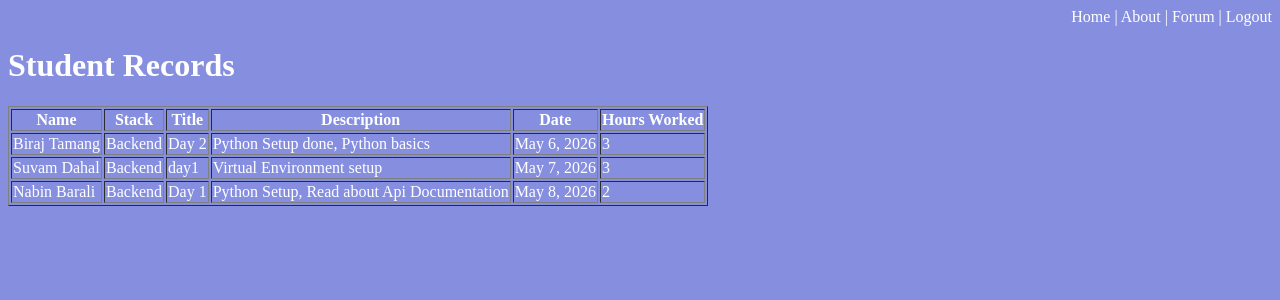
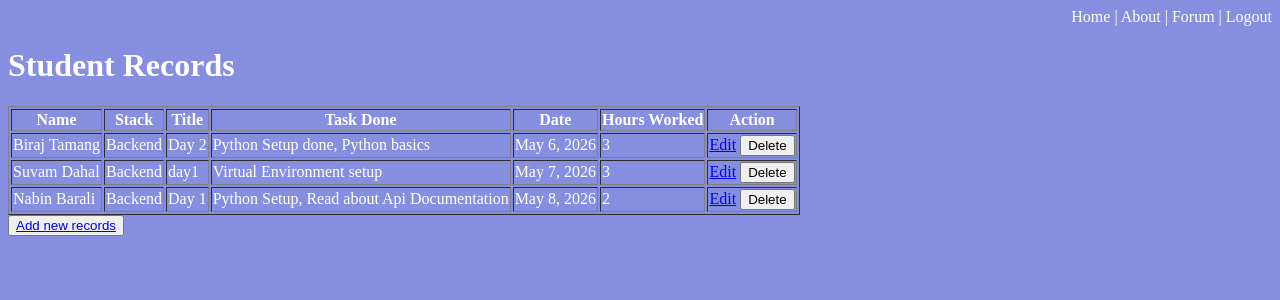
Before and after one commit to Birajlama3/Students-Records, a Django app: page / in a window 1280 px wide. Shown: the top 300 px of the page. Run offline with Django 5.2, Linux system fonts and the light colour scheme; data comes from the database, SQL or seed files in the repository; both versions use the stored data as it was after the commit.

Commit message:
Crud operation done

```diff
--- a/Students_Records/records/templates/index.html
+++ b/Students_Records/records/templates/index.html
@@ -15,9 +15,10 @@
             <th>Name</th>
             <th>Stack</th>
             <th>Title</th>
-            <th>Description</th>
+            <th>Task Done</th>
             <th>Date</th>
             <th>Hours Worked</th>
+            <th>Action</th>
         </tr>
 
         {% for x in myrecords %}
@@ -28,10 +29,18 @@
             <td>{{ x.description }}</td>
             <td>{{ x.date }}</td>
             <td>{{ x.hours_worked }}</td>
+            <td>
+            <a href="{% url 'edit_task' x.id %}">Edit</a>
+
+            <form action="{% url 'delete_task' x.id %}" method="POST" style="display:inline;">
+                {% csrf_token %}
+                <button type="submit">Delete</button>
+            </form>
+            </td>
         </tr>
         {% endfor %}
 
     </table>
-
+    <button><a href="{% url 'add_task' %}">Add new records</a></button>
 </body>
 </html>
--- a/Students_Records/records/templates/navbar.html
+++ b/Students_Records/records/templates/navbar.html
@@ -13,6 +13,9 @@
     <title>Document</title>
 </head>
 <body>
-    <div>Home | About | Forum | Logout</div>
+    <div>
+        Home | About | Forum | Logout
+
+    </div>
 </body>
 </html>
--- a/Students_Records/records/urls.py
+++ b/Students_Records/records/urls.py
@@ -3,8 +3,9 @@ from . import views
 
 urlpatterns =[
     path('', views.records, name='records'),
+    path('home.hmtl',views.add_task, name='add new record'),
     path('add_task/',views.add_task, name='add_task'),
     path('dashboard/',views.dashboard, name='dashboard'),
-    path('edit_task/<int:id>/',views.edit_task, name='edit-task'),
-    path('delete_task/<int:id>/',views.delete_task, name='delete-task'),
+    path('edit_task/<int:id>/',views.edit_task, name='edit_task'),
+    path('delete_task/<int:id>/',views.delete_task, name='delete_task'),
 ]
--- a/Students_Records/records/views.py
+++ b/Students_Records/records/views.py
@@ -1,6 +1,7 @@
 from django.http import HttpResponse
 from django.template import loader
 from .models import Records
+from django.shortcuts import redirect
 def records(request):
   myrecords = Records.objects.all().values()
   template = loader.get_template('index.html')
@@ -14,13 +15,43 @@ def dashboard(request):
   return HttpResponse(template.render())
 
 def add_task(request):
+  if request.method == "POST":
+    name = request.POST['name']
+    stack = request.POST['stack']
+    title = request.POST['title']
+    description = request.POST['description']
+    date = request.POST['date']
+    hours_worked  = request.POST['hours_worked']
+
+    records = Records(
+      name = name,
+      stack = stack,
+      title = title,
+      description = description,
+      date = date,
+      hours_worked = hours_worked
+    )
+    records.save()
+
   template = loader.get_template('add_task.html')
   return HttpResponse(template.render())
 
-def edit_task(request):
+def edit_task(request,id):
+  records = Records.objects.get(id=id)
+  if request.method == 'POST':
+    records.name  = request.POST.get('name')
+    records.stack = request.POST.get('stack')
+    records.title = request.POST.get('title')
+    records.description = request.POST.get('description')
+    records.date = request.POST.get('date')
+    records.hours_worked = request.POST.get('hours_worked')
+    records.save()
   template = loader.get_template('edit_task.html')
-  return HttpResponse(template.render())
+  return HttpResponse(template.render({
+    "records":records
+  },request))
 
-def delete_task(request):
-  template = loader.get_template('delete_task.html')
-  return HttpResponse(template.render())
+def delete_task(request,id):
+  records = Records.objects.get(id=id)
+  records.delete()
+  return redirect('records')
```
Also changed, not shown: Students_Records/records/templates/add_task.html (+45 -5 lines), Students_Records/records/templates/edit_task.html (+38 -5 lines), Students_Records/db.sqlite3.
